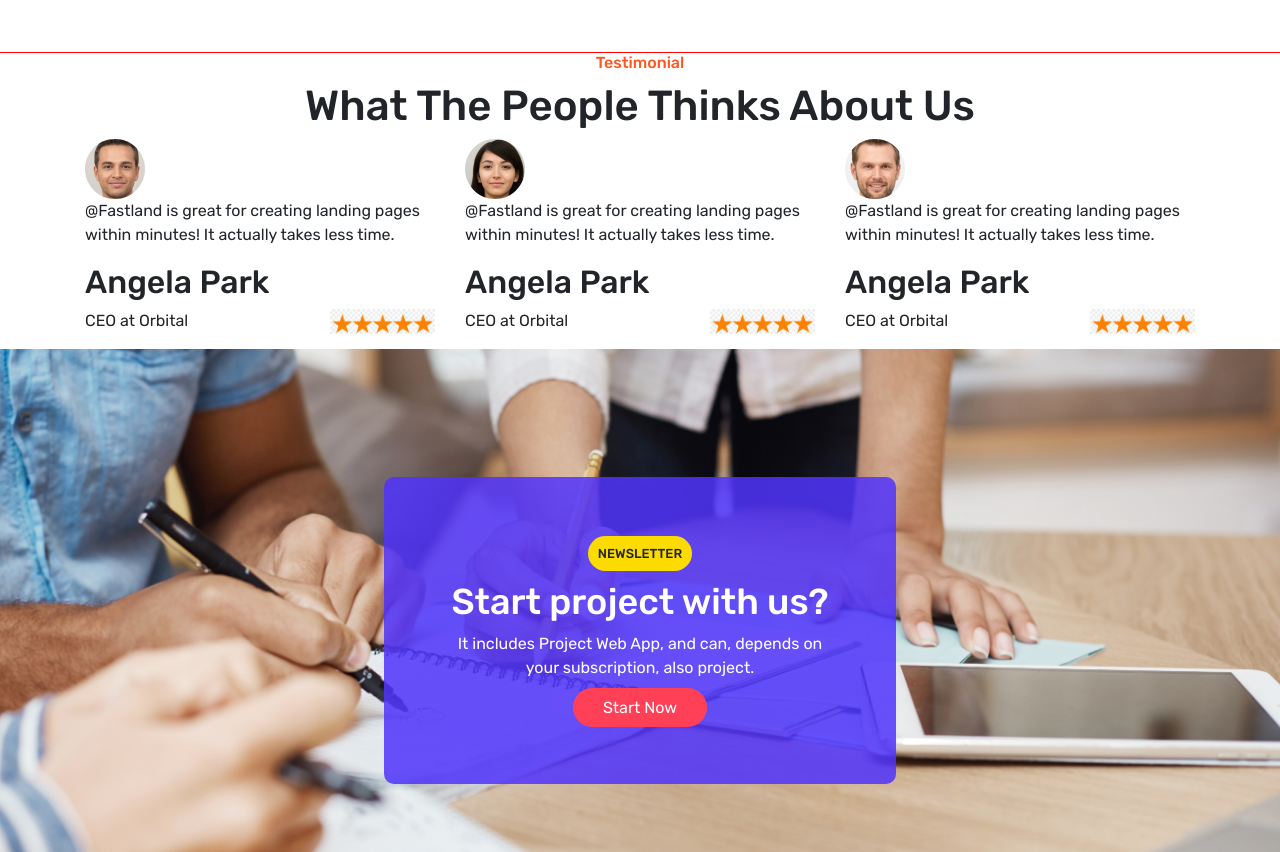
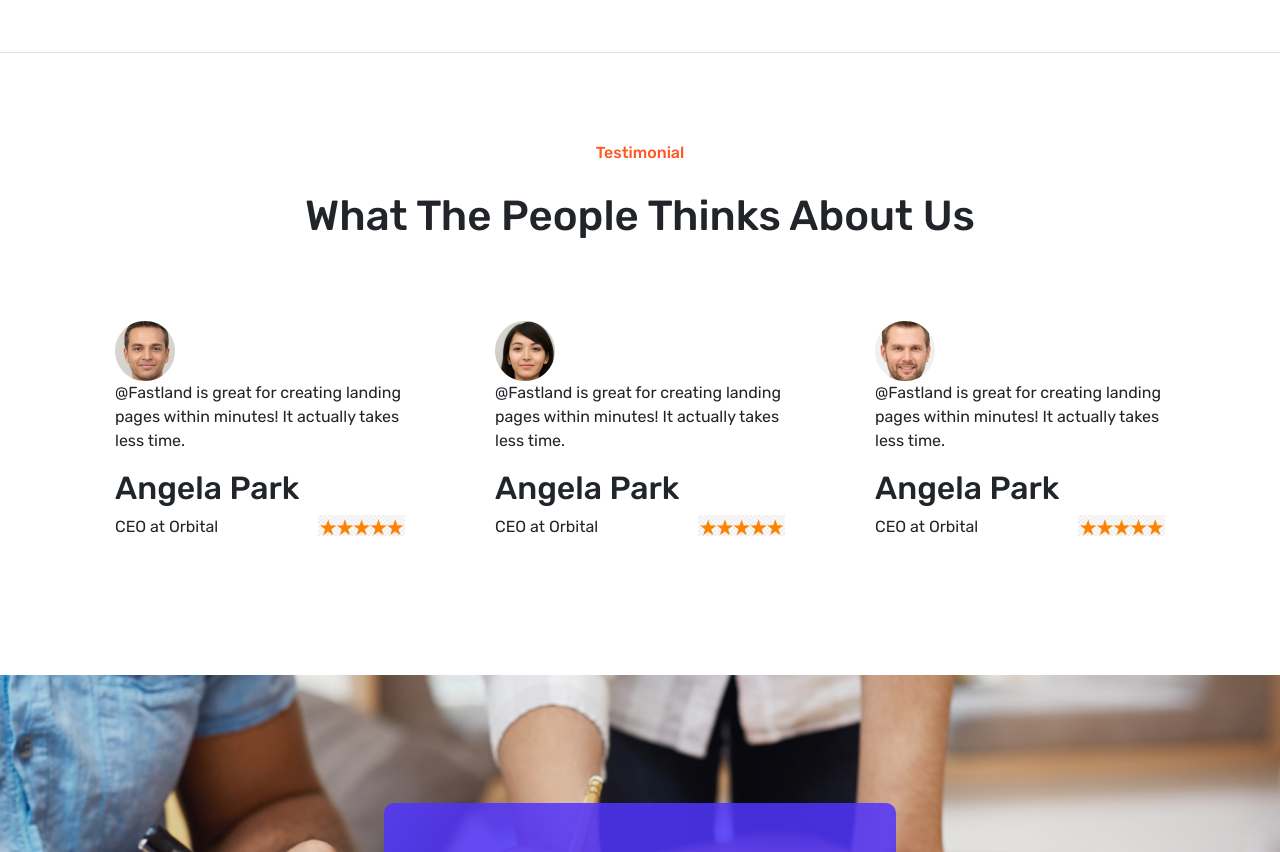
Before and after one commit to lachlan07/First-website, a plain HTML site: page index.html in a window 1280 px wide. Shown: the part 1358-2210 px from the top of the page. Drawn offline with nearby package versions, Linux system fonts and the light colour scheme.

Commit message:
updated css

```diff
--- a/css/style.css
+++ b/css/style.css
@@ -76,6 +76,7 @@ body {
 }
 .services{
     margin-bottom: 55px;
+    /* border-bottom: 1px solid rgb(222, 226, 230) !important; */
 }
 
 .services .col-wrapper {
@@ -115,7 +116,12 @@ body {
 }
 .line .container-fluid {
   height: 1px;
-  background-color: red;
+  background-color: rgb(222, 226, 230);
+}
+
+.testimonial {
+    margin-top: 90px;
+    margin-bottom: 90px;
 }
 .testimonial .row h3 {
   color: rgb(255, 87, 34);
@@ -123,12 +129,18 @@ body {
   font-weight: 500;
   width: 100%;
   text-align: center;
+
 }
 .testimonial .row2 h2 {
   font-size: 42px;
   font-weight: 500;
   width: 100%;
   text-align: center;
+  margin-top: 20px;
+  margin-bottom: 50px;
+}
+.testimonial .testimonial-col-wrapper{
+    padding:30px;
 }
 
 .row-name .rating-wrapper {
```
